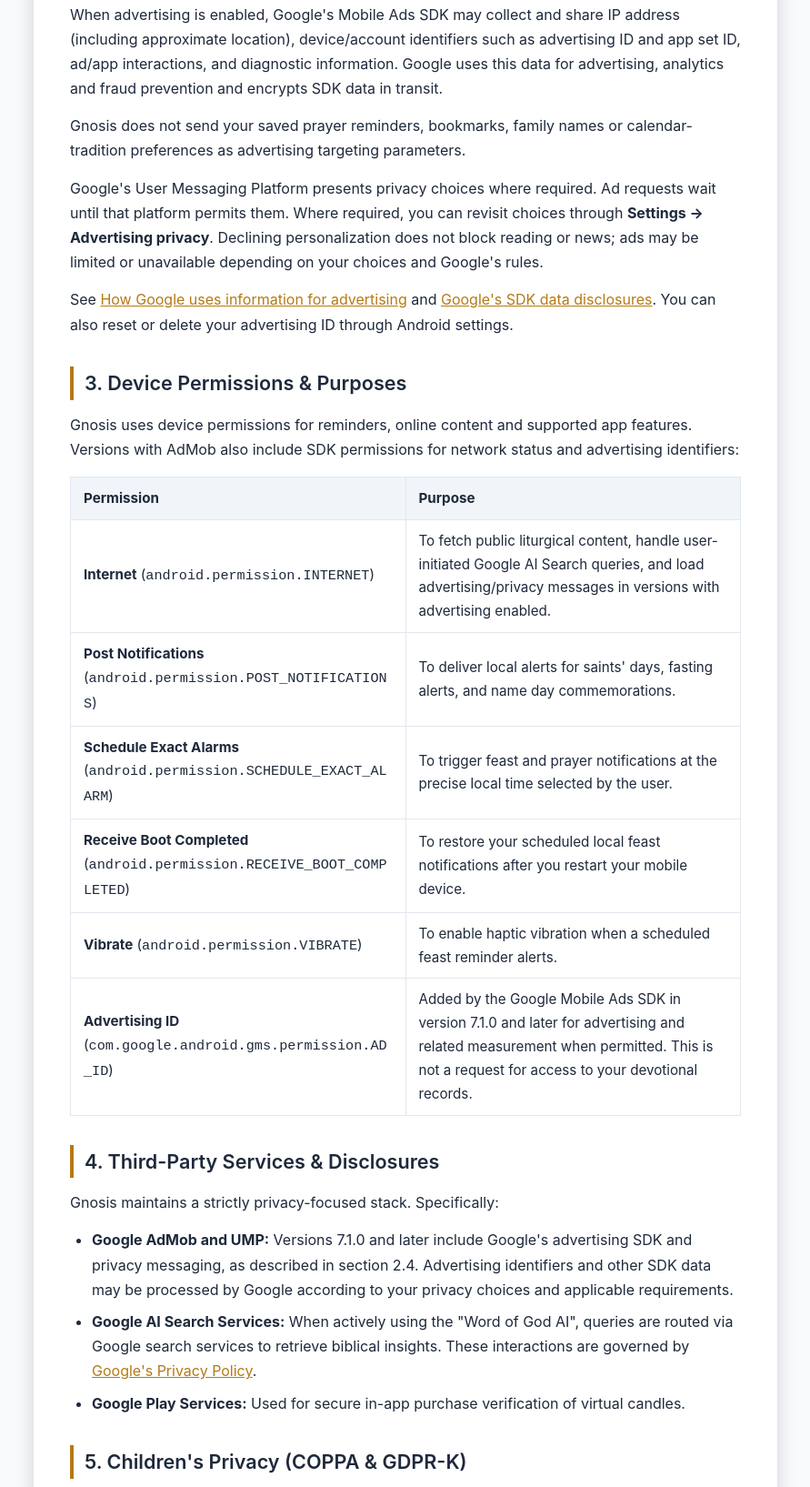
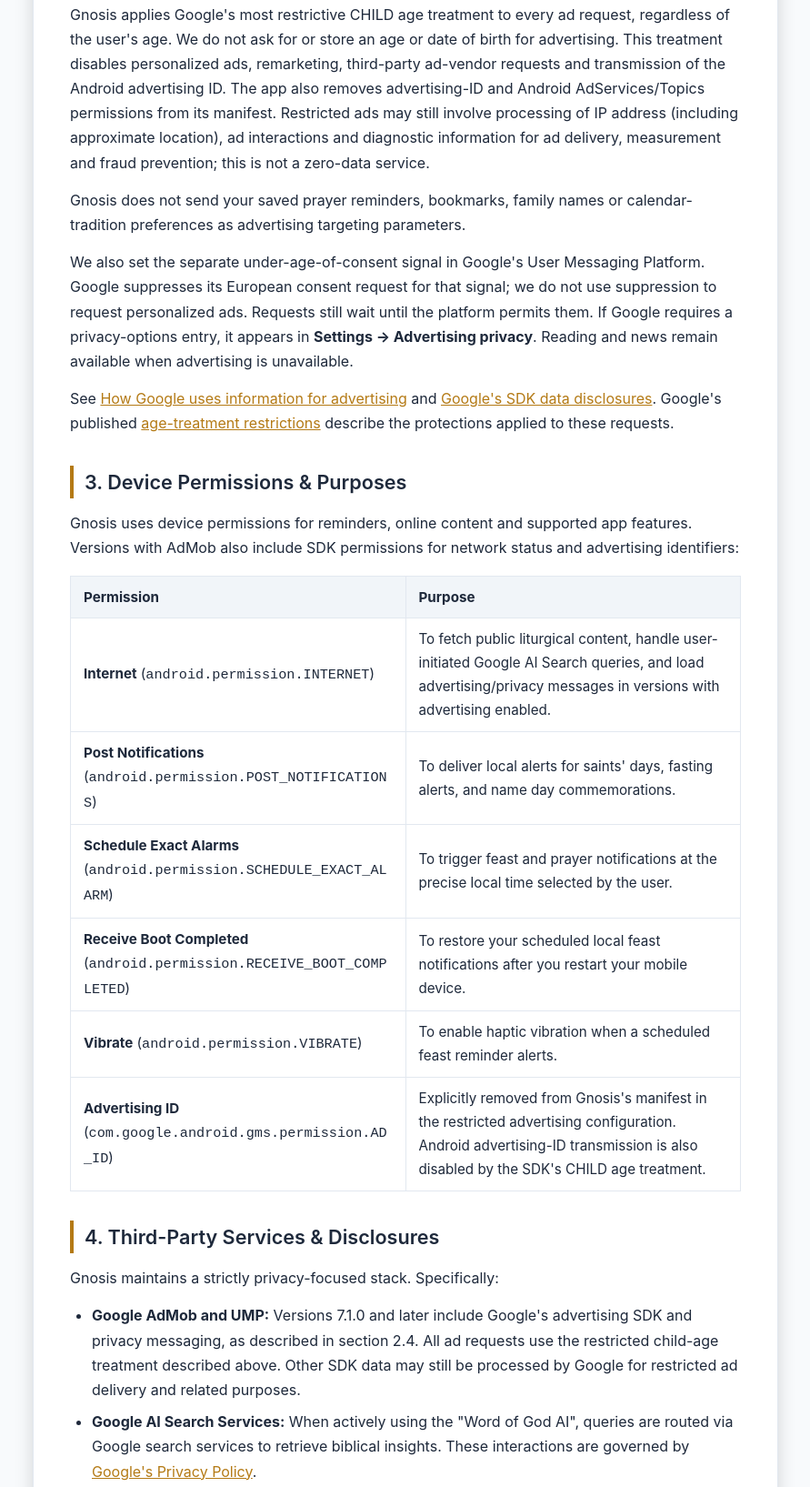
Before and after one commit to giangero1/gnosis, a plain HTML site: page privacy.html in a window 1280 px wide. Shown: the part 1842-3477 px from the top of the page at 91% size, without its empty margins (194-1085 px from the left). Drawn offline with Linux system fonts and the light colour scheme.

Commit message:
Apply owner-selected restrictive advertising treatment for all ages

```diff
--- a/privacy.html
+++ b/privacy.html
@@ -254,10 +254,10 @@
     <section id="advertising">
       <h2>2.4 Advertising in Version 7.1.0 and Later</h2>
       <p>The upcoming Android version 7.1.0 includes Google AdMob for one banner below the homepage news. Earlier versions do not contain this advertising integration. Development builds use test ads; live advertising is enabled separately.</p>
-      <p>When advertising is enabled, Google's Mobile Ads SDK may collect and share IP address (including approximate location), device/account identifiers such as advertising ID and app set ID, ad/app interactions, and diagnostic information. Google uses this data for advertising, analytics and fraud prevention and encrypts SDK data in transit.</p>
+      <p>Gnosis applies Google's most restrictive CHILD age treatment to every ad request, regardless of the user's age. We do not ask for or store an age or date of birth for advertising. This treatment disables personalized ads, remarketing, third-party ad-vendor requests and transmission of the Android advertising ID. The app also removes advertising-ID and Android AdServices/Topics permissions from its manifest. Restricted ads may still involve processing of IP address (including approximate location), ad interactions and diagnostic information for ad delivery, measurement and fraud prevention; this is not a zero-data service.</p>
       <p>Gnosis does not send your saved prayer reminders, bookmarks, family names or calendar-tradition preferences as advertising targeting parameters.</p>
-      <p>Google's User Messaging Platform presents privacy choices where required. Ad requests wait until that platform permits them. Where required, you can revisit choices through <strong>Settings → Advertising privacy</strong>. Declining personalization does not block reading or news; ads may be limited or unavailable depending on your choices and Google's rules.</p>
-      <p>See <a href="https://policies.google.com/technologies/ads" style="color: var(--accent-gold);">How Google uses information for advertising</a> and <a href="https://developers.google.com/admob/android/privacy/play-data-disclosure" style="color: var(--accent-gold);">Google's SDK data disclosures</a>. You can also reset or delete your advertising ID through Android settings.</p>
+      <p>We also set the separate under-age-of-consent signal in Google's User Messaging Platform. Google suppresses its European consent request for that signal; we do not use suppression to request personalized ads. Requests still wait until the platform permits them. If Google requires a privacy-options entry, it appears in <strong>Settings → Advertising privacy</strong>. Reading and news remain available when advertising is unavailable.</p>
+      <p>See <a href="https://policies.google.com/technologies/ads" style="color: var(--accent-gold);">How Google uses information for advertising</a> and <a href="https://developers.google.com/admob/android/privacy/play-data-disclosure" style="color: var(--accent-gold);">Google's SDK data disclosures</a>. Google's published <a href="https://support.google.com/admob/answer/6219315" style="color: var(--accent-gold);">age-treatment restrictions</a> describe the protections applied to these requests.</p>
     </section>
 
     <section id="permissions">
@@ -290,7 +290,7 @@
           <td><strong>Vibrate</strong> (<code>android.permission.VIBRATE</code>)</td>
           <td>To enable haptic vibration when a scheduled feast reminder alerts.</td>
         </tr>
-        <tr><td><strong>Advertising ID</strong> (<code>com.google.android.gms.permission.AD_ID</code>)</td><td>Added by the Google Mobile Ads SDK in version 7.1.0 and later for advertising and related measurement when permitted. This is not a request for access to your devotional records.</td></tr>
+        <tr><td><strong>Advertising ID</strong> (<code>com.google.android.gms.permission.AD_ID</code>)</td><td>Explicitly removed from Gnosis's manifest in the restricted advertising configuration. Android advertising-ID transmission is also disabled by the SDK's CHILD age treatment.</td></tr>
       </table>
     </section>
 
@@ -300,7 +300,7 @@
         Gnosis maintains a strictly privacy-focused stack. Specifically:
       </p>
       <ul>
-        <li><strong>Google AdMob and UMP:</strong> Versions 7.1.0 and later include Google's advertising SDK and privacy messaging, as described in section 2.4. Advertising identifiers and other SDK data may be processed by Google according to your privacy choices and applicable requirements.</li>
+        <li><strong>Google AdMob and UMP:</strong> Versions 7.1.0 and later include Google's advertising SDK and privacy messaging, as described in section 2.4. All ad requests use the restricted child-age treatment described above. Other SDK data may still be processed by Google for restricted ad delivery and related purposes.</li>
         <li><strong>Google AI Search Services:</strong> When actively using the "Word of God AI", queries are routed via Google search services to retrieve biblical insights. These interactions are governed by <a href="https://policies.google.com/privacy" target="_blank" rel="noopener noreferrer" style="color: var(--accent-gold);">Google's Privacy Policy</a>.</li>
         <li><strong>Google Play Services:</strong> Used for secure in-app purchase verification of virtual candles.</li>
       </ul>
@@ -324,7 +324,7 @@
       </ul>
     </section>
 
-    <p>For information processed by Google advertising services, use the Google privacy and advertising controls linked above. Clearing Gnosis's local storage does not itself delete data already held by Google. Contact us with privacy requests or concerns.</p>
+    <p>For information processed by Google advertising services, use the Google privacy controls linked above. Clearing Gnosis's local storage does not itself delete data already held by Google. Contact us with privacy requests or concerns.</p>
 
     <section id="changes">
       <h2>7. Updates to This Policy</h2>
```
